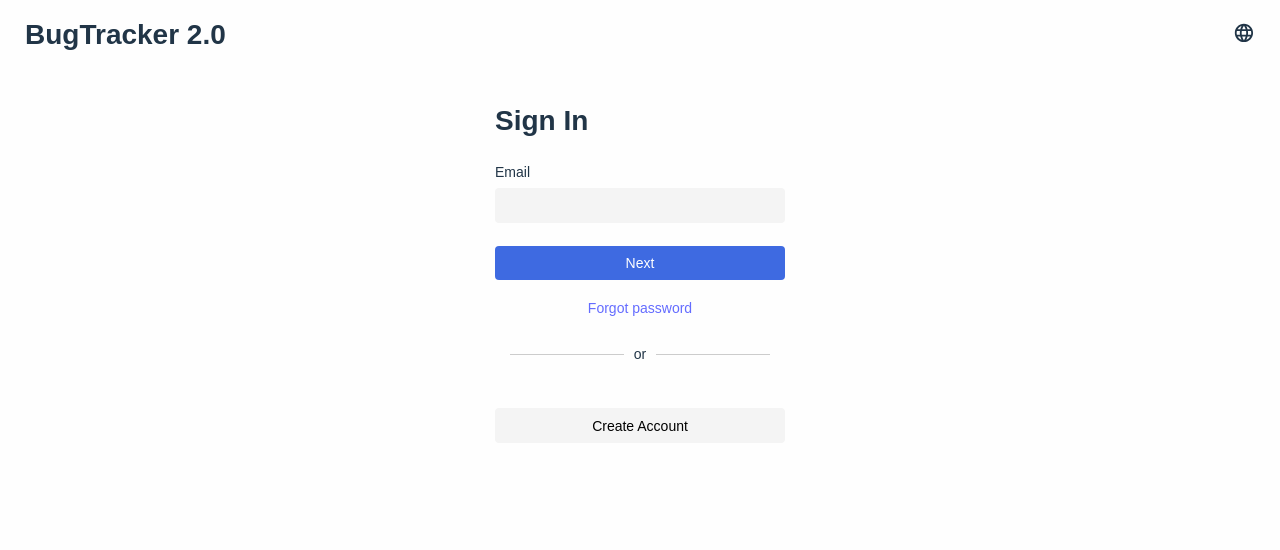
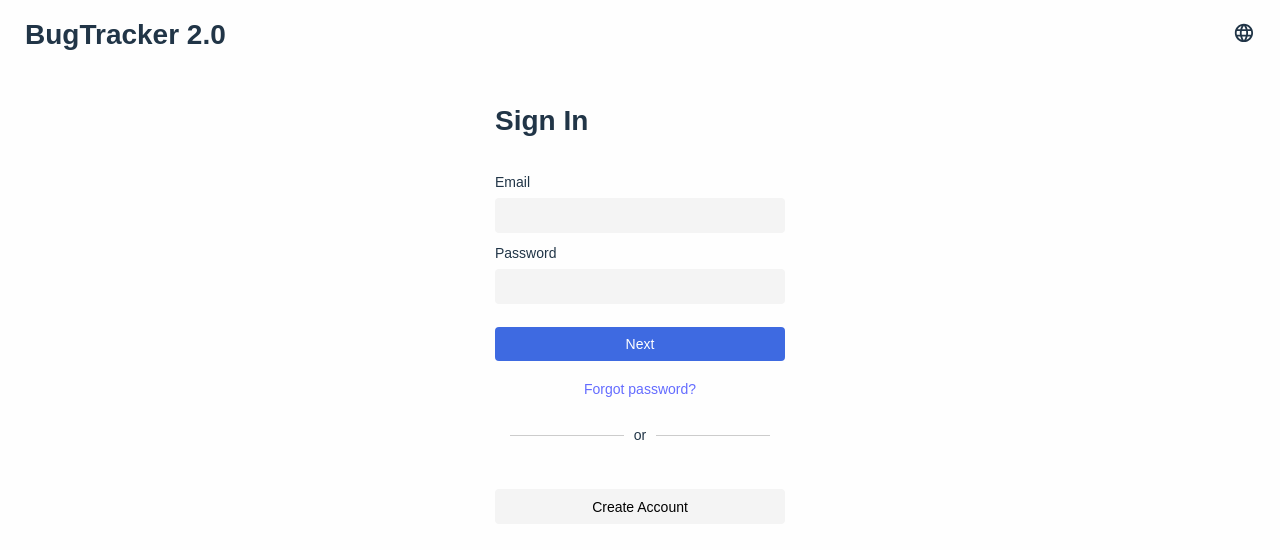
Before and after one commit to isaaxh/bug-tracker-2.0, a React (Vite) app: page / in a window 1280 px wide. Shown: the top 550 px of the page. Built offline with nearby package versions, Linux system fonts and the light colour scheme.

Commit message:
sign up basic layout complete

```diff
--- a/src/App.css
+++ b/src/App.css
@@ -78,6 +78,11 @@ hr {
   /* background: #999; */
 }
 
+textarea:focus,
+input:focus {
+  outline: 1px solid var(--color-grey-50);
+}
+
 .App {
   background-color: #fefefe;
   height: 100vh;
--- a/src/components/login/Login.module.css
+++ b/src/components/login/Login.module.css
@@ -35,6 +35,7 @@
 .input-container {
   display: flex;
   flex-direction: column;
+  margin-top: 1rem;
 }
 
 .input-field {
@@ -44,6 +45,8 @@
   padding: 0.6rem 1.2rem;
   border: none;
   border-radius: var(--border-radius);
+  width: 100%;
+  outline: none;
 }
 
 .btn-container {
--- a/src/components/login/Login.tsx
+++ b/src/components/login/Login.tsx
@@ -15,8 +15,16 @@ const Login = () => {
           <h1 className={style.title}>Sign In</h1>
           <form className={style.form} onSubmit={() => {}}>
             <div className={style["input-container"]}>
-              <label htmlFor='input'>Email</label>
-              <input className={style["input-field"]} type='text' id='input' />
+              <label htmlFor='email'>Email</label>
+              <input className={style["input-field"]} type='text' id='email' />
+            </div>
+            <div className={style["input-container"]}>
+              <label htmlFor='password'>Password</label>
+              <input
+                className={style["input-field"]}
+                type='text'
+                id='password'
+              />
             </div>
             <div className={style["btn-container"]}>
               <button
@@ -27,7 +35,7 @@ const Login = () => {
               </button>
             </div>
             <div className={style["forgot-pass-container"]}>
-              <a href='#'>Forgot password</a>
+              <a href='#'>Forgot password?</a>
             </div>
           </form>
           <div className={style["hr-container"]}>
```
